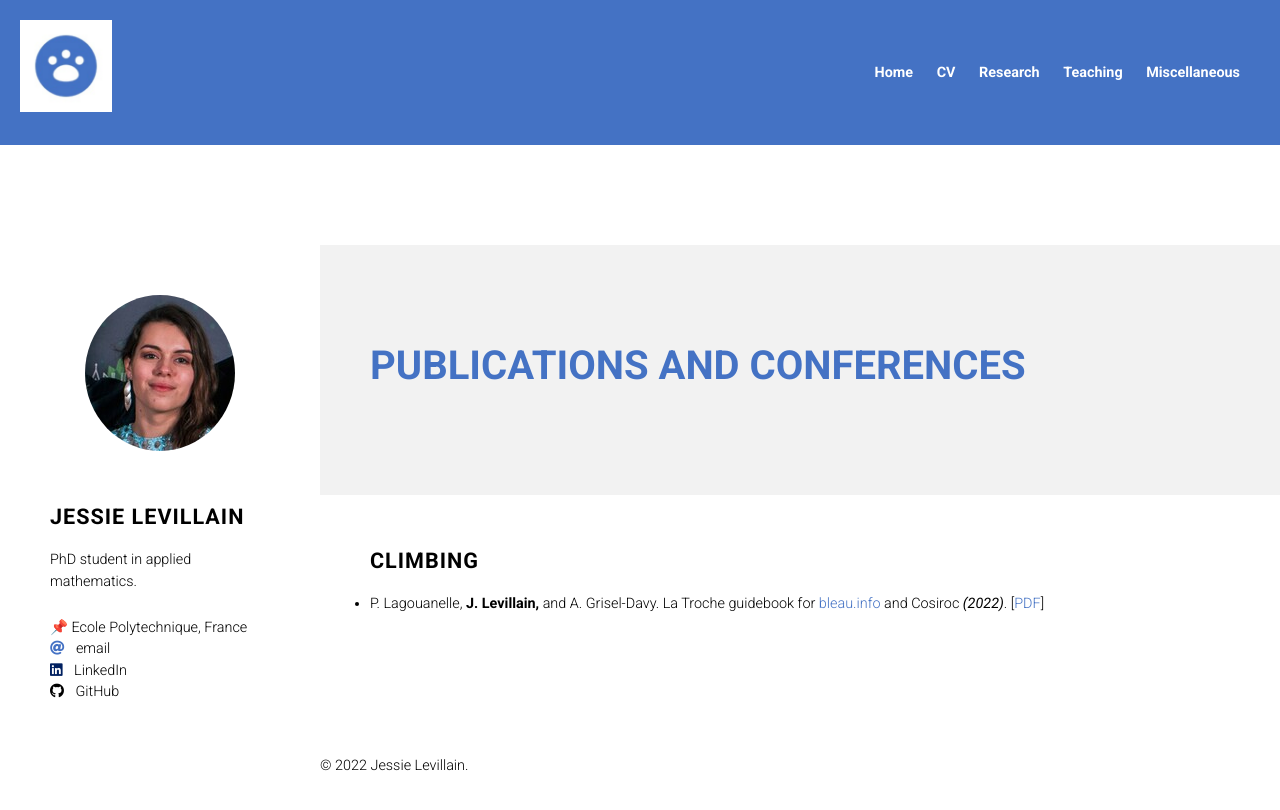
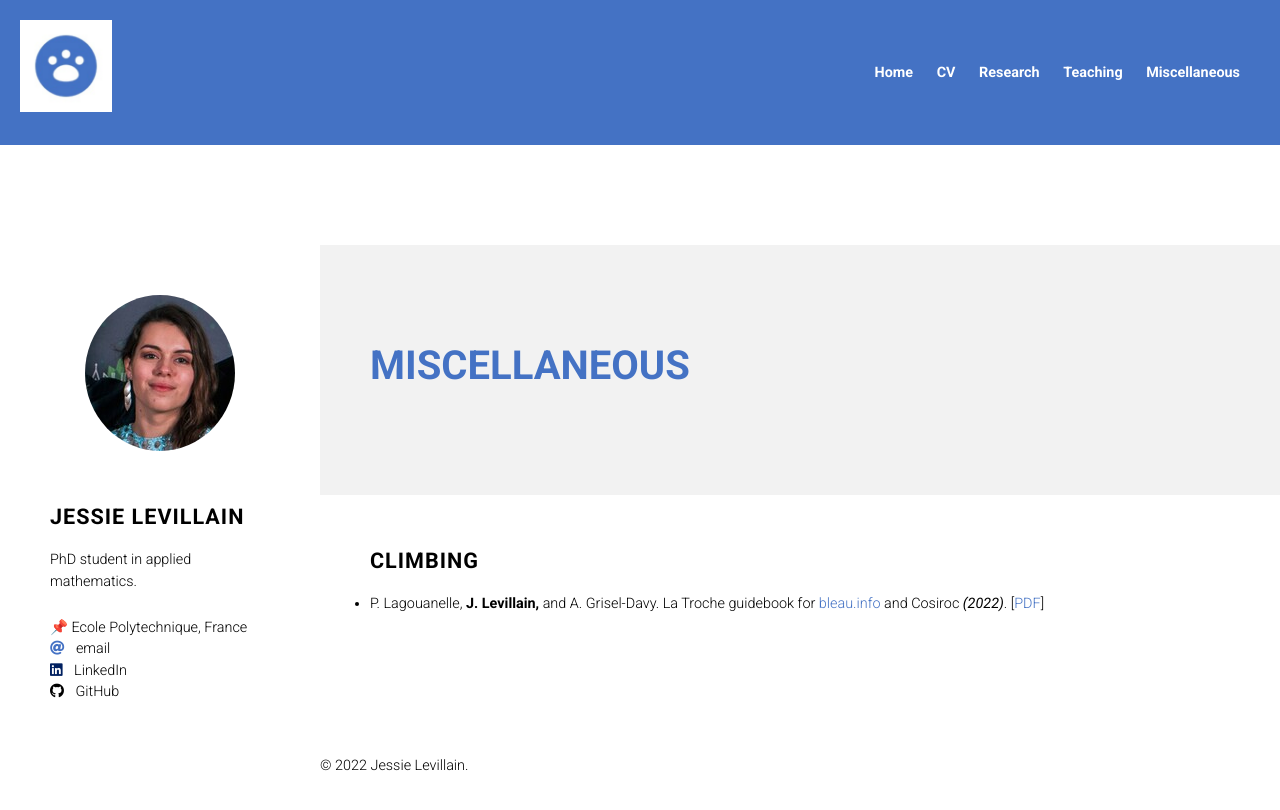
Before and after one commit to jesnial/jesnial.github.io, a Jekyll site: the page built from miscellaneous/index.html, in a window 1280 px wide. Shown: the top 810 px of the page. Built offline with Jekyll 4.4.1, drawn with Linux system fonts in a browser that asks for light colours.

Commit message:
Update index.html

```diff
--- a/miscellaneous/index.html
+++ b/miscellaneous/index.html
@@ -45,7 +45,7 @@ title: Miscellaneous
 
       <div class="right-column">
         <div class="header">
-          <h1><span class="text-blue text-uppercase">Publications and conferences</span></h1>
+          <h1><span class="text-blue text-uppercase">Miscellaneous</span></h1>
 
 
 
```
